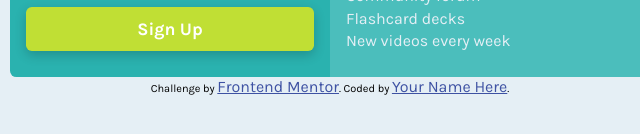
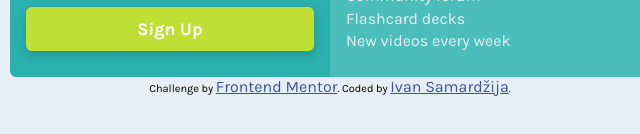
Before and after one commit to isamardzija/FrontendmentorIO, a plain HTML site: page 03 Single Grid Component Master/index.html in a window 1280 px wide. Shown: the part 554-688 px from the top of the page, 310-950 px from the left. Drawn offline with Linux system fonts and the light colour scheme.

Commit message:
add attribution

```diff
--- a/03 Single Grid Component Master/index.html
+++ b/03 Single Grid Component Master/index.html
@@ -68,7 +68,9 @@
         Challenge by
         <a href="https://www.frontendmentor.io?ref=challenge" target="_blank"
           >Frontend Mentor</a
-        >. Coded by <a href="#">Your Name Here</a>.
+        >. Coded by
+        <a href="https://isamardzija.github.io/isamardzija/">Ivan Samardžija</a
+        >.
       </p>
     </footer>
   </body>
```
